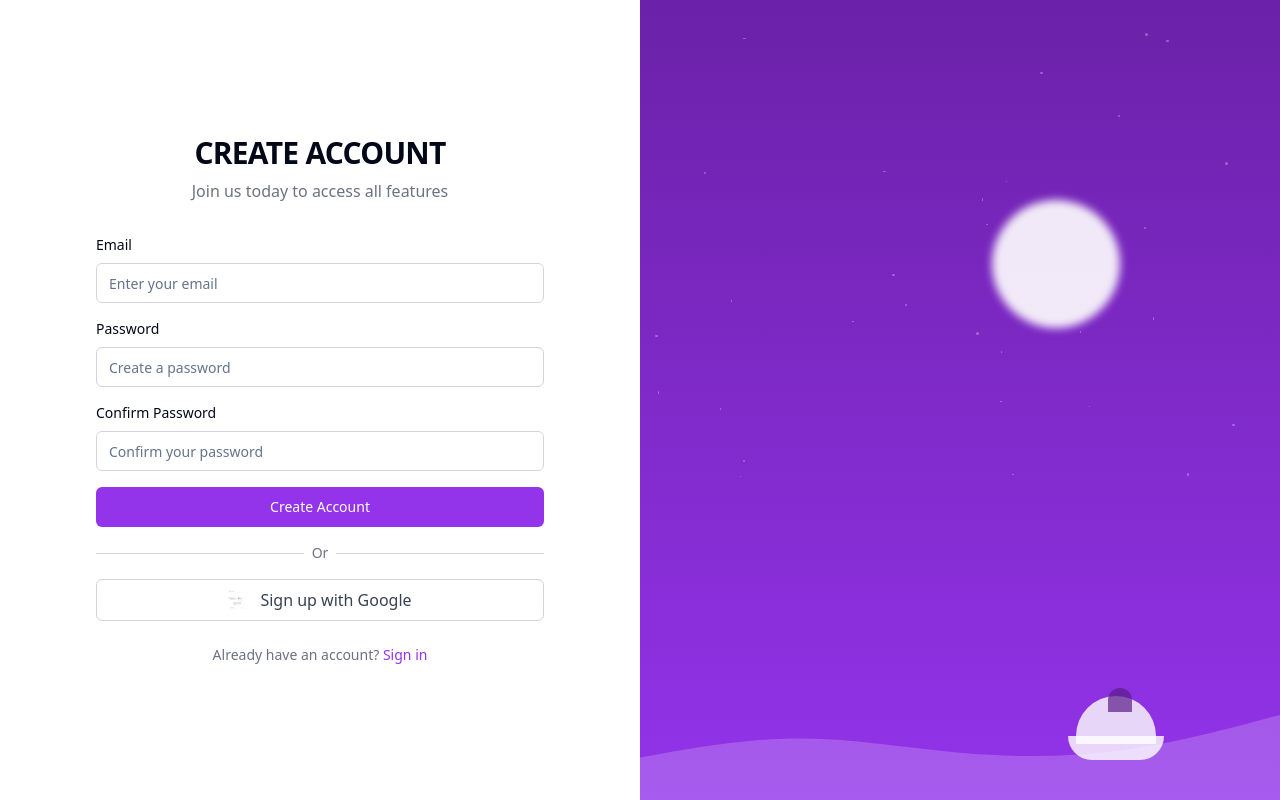
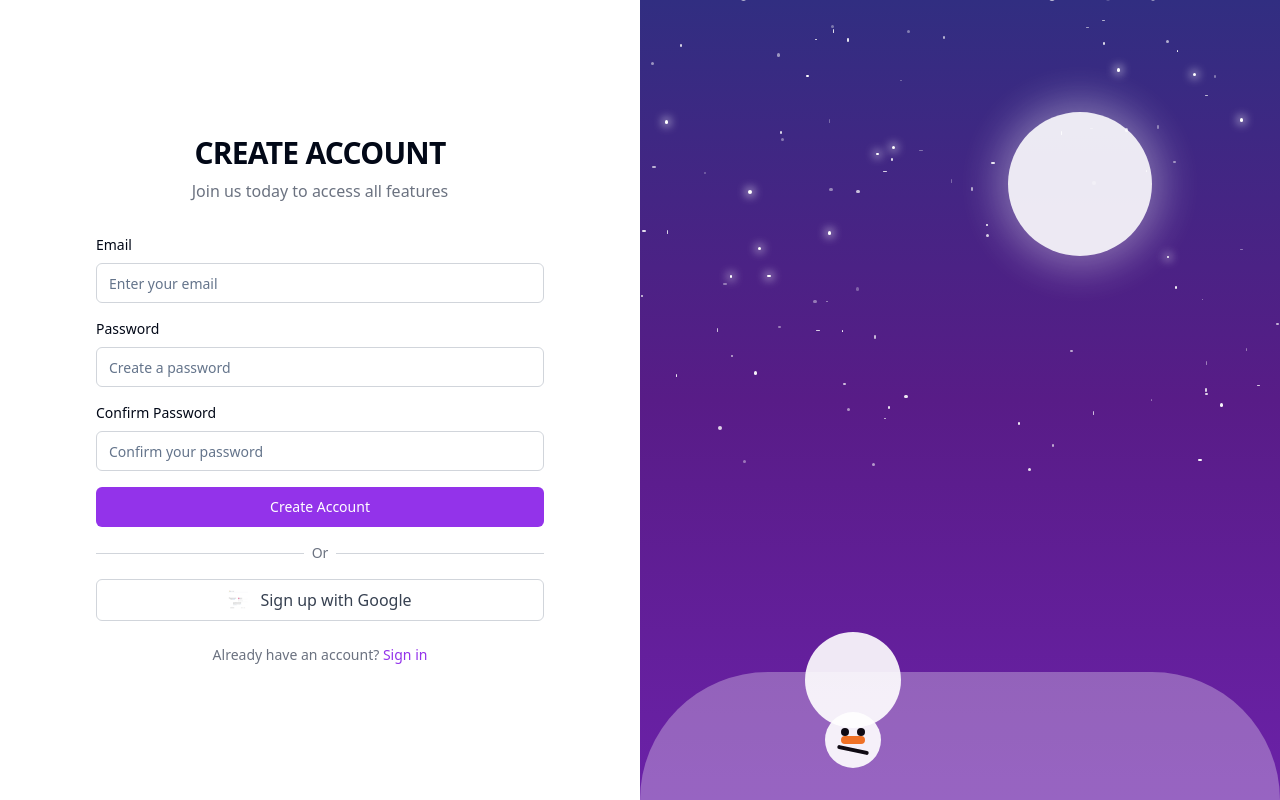
Before and after one commit to Mit23a/lovable-web, a React (Vite) app: page /signup in a window 1280 px wide. Built offline with nearby package versions, Linux system fonts and the light colour scheme.

Commit message:
Refactor: Update winter landscape
Implement a starry night sky with falling snow and a snowman.

```diff
--- a/src/components/WinterLandscape.tsx
+++ b/src/components/WinterLandscape.tsx
@@ -3,62 +3,91 @@ import React from 'react';
 
 const WinterLandscape = () => {
   return (
-    <div className="relative h-full w-full overflow-hidden bg-gradient-to-b from-purple-800 to-purple-600">
+    <div className="relative h-full w-full overflow-hidden bg-gradient-to-b from-indigo-900 via-purple-900 to-purple-800">
+      {/* Stars - small, medium, and large */}
+      {Array.from({ length: 80 }).map((_, index) => (
+        <div
+          key={`star-${index}`}
+          className="absolute bg-white rounded-full animate-twinkle"
+          style={{
+            width: `${Math.random() * 3 + 1}px`,
+            height: `${Math.random() * 3 + 1}px`,
+            left: `${Math.random() * 100}%`,
+            top: `${Math.random() * 60}%`,
+            opacity: Math.random() * 0.7 + 0.3,
+            animationDuration: `${Math.random() * 3 + 2}s`,
+            animationDelay: `${Math.random() * 5}s`
+          }}
+        />
+      ))}
+
+      {/* Brighter stars with glow effect */}
+      {Array.from({ length: 12 }).map((_, index) => (
+        <div
+          key={`bright-star-${index}`}
+          className="absolute bg-white rounded-full animate-pulse"
+          style={{
+            width: `${Math.random() * 2 + 2}px`,
+            height: `${Math.random() * 2 + 2}px`,
+            left: `${Math.random() * 100}%`,
+            top: `${Math.random() * 40}%`,
+            boxShadow: '0 0 10px 2px rgba(255,255,255,0.8)',
+            opacity: Math.random() * 0.5 + 0.5,
+            animationDuration: `${Math.random() * 4 + 3}s`
+          }}
+        />
+      ))}
+
+      {/* Moon */}
+      <div className="absolute top-28 right-32">
+        <div className="w-36 h-36 bg-white rounded-full opacity-90 shadow-[0_0_40px_10px_rgba(255,255,255,0.4)]"></div>
+      </div>
+
       {/* Snow effect */}
       <div className="absolute inset-0 z-10">
-        {Array.from({ length: 50 }).map((_, index) => (
+        {Array.from({ length: 70 }).map((_, index) => (
           <div
             key={index}
             className="snow-particle absolute rounded-full bg-white"
             style={{
-              width: `${Math.random() * 4 + 2}px`,
-              height: `${Math.random() * 4 + 2}px`,
+              width: `${Math.random() * 5 + 2}px`,
+              height: `${Math.random() * 5 + 2}px`,
               left: `${Math.random() * 100}%`,
               top: `-${Math.random() * 10 + 5}px`,
-              opacity: Math.random() * 0.6 + 0.4,
+              opacity: Math.random() * 0.8 + 0.2,
               animation: `snowfall ${Math.random() * 10 + 8}s linear ${Math.random() * 5}s infinite`
             }}
           />
         ))}
       </div>
 
-      {/* Moon */}
-      <div className="absolute top-1/4 right-1/4">
-        <div className="w-32 h-32 bg-white rounded-full opacity-90 blur-sm"></div>
+      {/* Snow ground */}
+      <div className="absolute bottom-0 w-full h-32 bg-white bg-opacity-30 rounded-t-full"></div>
+
+      {/* Snowman */}
+      <div className="absolute bottom-8 left-1/3 transform -translate-x-1/2">
+        {/* Bottom snowball */}
+        <div className="w-24 h-24 bg-white rounded-full opacity-90 mx-auto"></div>
+        {/* Middle snowball */}
+        <div className="w-18 h-18 bg-white rounded-full opacity-90 mx-auto -mt-4"></div>
+        {/* Head */}
+        <div className="w-14 h-14 bg-white rounded-full opacity-90 mx-auto -mt-3 relative">
+          {/* Eyes */}
+          <div className="absolute w-2 h-2 bg-black rounded-full top-4 left-4"></div>
+          <div className="absolute w-2 h-2 bg-black rounded-full top-4 right-4"></div>
+          {/* Carrot nose */}
+          <div className="absolute w-6 h-2 bg-orange-500 rounded-full top-6 left-4 transform rotate-0"></div>
+          {/* Smile */}
+          <div className="absolute w-8 h-1 bg-black rounded-full top-9 left-3 transform rotate-12"></div>
+        </div>
+        {/* Arms */}
+        <div className="absolute w-16 h-1 bg-brown-900 top-24 -left-10 transform rotate-45"></div>
+        <div className="absolute w-16 h-1 bg-brown-900 top-24 -right-10 transform -rotate-45"></div>
       </div>
 
-      {/* Dim stars */}
-      {Array.from({ length: 30 }).map((_, index) => (
-        <div
-          key={`star-${index}`}
-          className="absolute bg-white rounded-full"
-          style={{
-            width: `${Math.random() * 2 + 1}px`,
-            height: `${Math.random() * 2 + 1}px`,
-            left: `${Math.random() * 100}%`,
-            top: `${Math.random() * 60}%`,
-            opacity: Math.random() * 0.7 + 0.3,
-            animation: `twinkle ${Math.random() * 3 + 2}s ease-in-out infinite alternate`
-          }}
-        />
-      ))}
-
-      {/* Gentle hills at bottom */}
-      <div className="absolute bottom-0 w-full">
-        <svg xmlns="http://www.w3.org/2000/svg" viewBox="0 0 1440 320" className="w-full">
-          <path fill="#f8fafc" fillOpacity="0.2" d="M0,224L60,213.3C120,203,240,181,360,181.3C480,181,600,203,720,213.3C840,224,960,224,1080,208C1200,192,1320,160,1380,144L1440,128L1440,320L1380,320C1320,320,1200,320,1080,320C960,320,840,320,720,320C600,320,480,320,360,320C240,320,120,320,60,320L0,320Z"></path>
-        </svg>
-      </div>
-
-      {/* Igloo at the bottom */}
-      <div className="absolute bottom-10 right-1/4 transform translate-x-1/2">
-        <div className="w-20 h-12 bg-white bg-opacity-80 rounded-t-full"></div>
-        <div className="w-24 h-6 bg-white bg-opacity-80 rounded-b-full -mt-2 -ml-2"></div>
-        <div className="w-6 h-6 bg-purple-900 bg-opacity-70 rounded-t-full absolute -top-2 left-1/2 transform -translate-x-1/2"></div>
-      </div>
-
-      {/* Custom CSS for snow animation */}
-      <style jsx>{`
+      {/* Custom CSS for animations */}
+      <style>
+        {`
           @keyframes snowfall {
             0% {
               transform: translateY(-10px) translateX(0);
@@ -78,13 +107,19 @@ const WinterLandscape = () => {
 
           @keyframes twinkle {
             0% { opacity: 0.3; }
-          100% { opacity: 0.9; }
+            50% { opacity: 0.9; }
+            100% { opacity: 0.3; }
           }
 
           .snow-particle {
             filter: blur(0.5px);
           }
-      `}</style>
+
+          .animate-twinkle {
+            animation: twinkle 3s ease-in-out infinite;
+          }
+        `}
+      </style>
     </div>
   );
 };
--- a/src/index.css
+++ b/src/index.css
@@ -121,5 +121,12 @@
 
 @keyframes twinkle {
   0% { opacity: 0.3; }
-  100% { opacity: 0.9; }
+  50% { opacity: 0.9; }
+  100% { opacity: 0.3; }
 }
+
+@keyframes pulse {
+  0% { transform: scale(1); opacity: 1; }
+  50% { transform: scale(1.1); opacity: 0.8; }
+  100% { transform: scale(1); opacity: 1; }
+}
```
Lines whose indentation alone changed are shown as unchanged.
